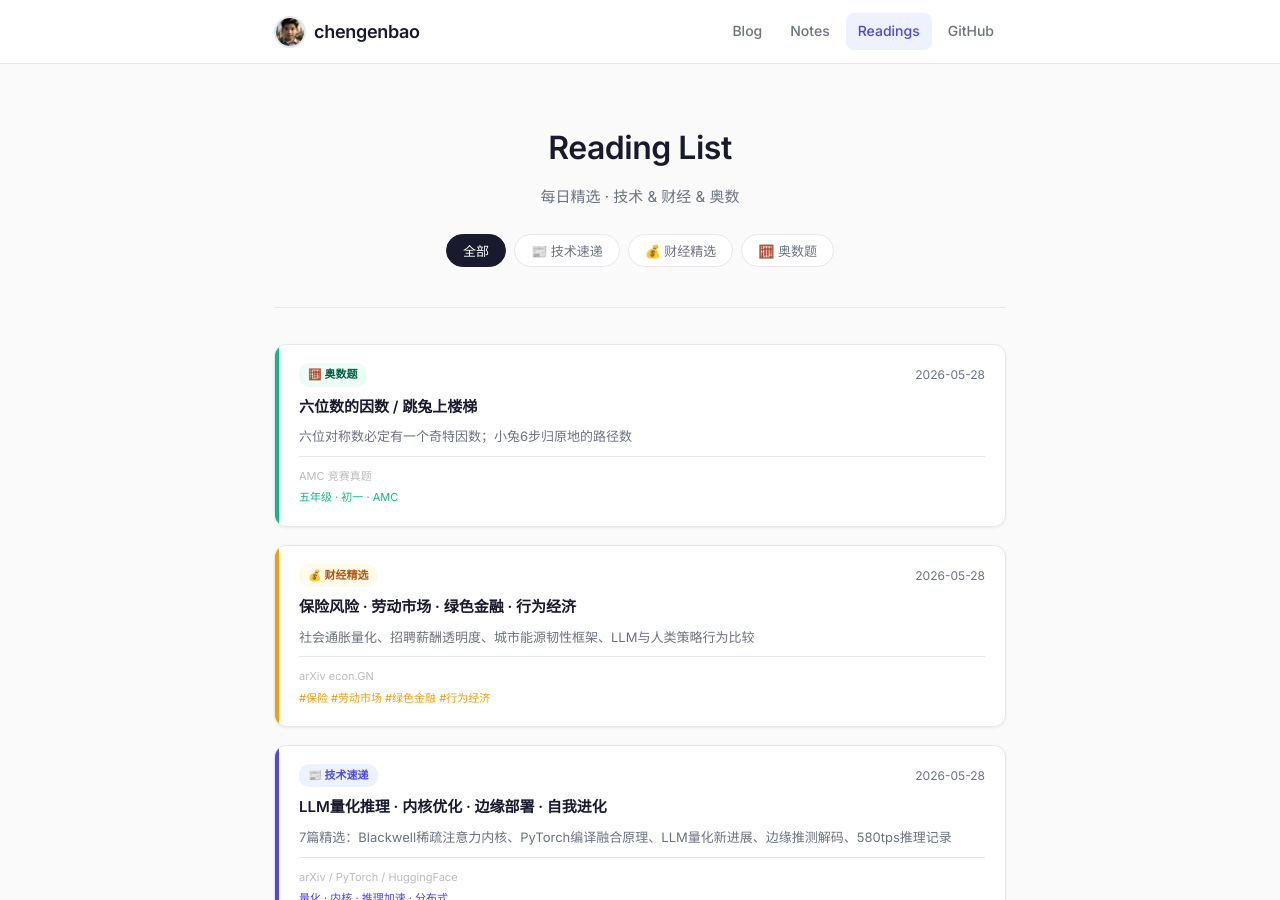
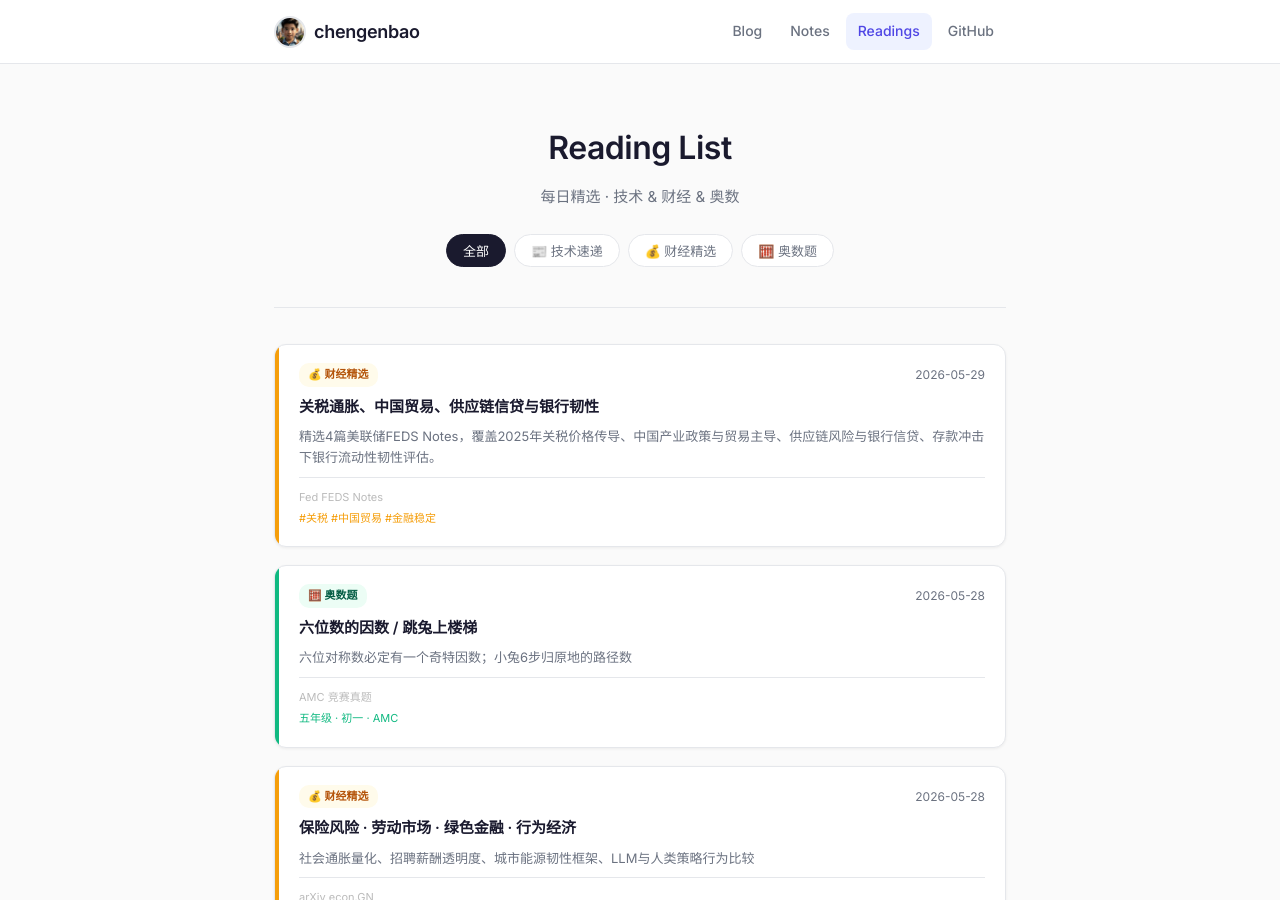
Before and after one commit to chengenbao/chengenbao.github.io, a Jekyll site: the page built from reading-list/index.md, in a window 1280 px wide and 900 px high. Built offline with Jekyll 4.4.1, drawn with Linux system fonts in a browser that asks for light colours.

Commit message:
update reading-list index finance 2026-05-29

```diff
--- a/reading-list/index.md
+++ b/reading-list/index.md
@@ -18,6 +18,22 @@ permalink: /reading-list/
   </div>
 
   <div class="rl-grid">
+<a class="rl-card finance" href="/reading-list/2026-05-29-finance-daily/">
+  <div class="rl-accent"></div>
+  <div class="rl-body">
+    <div class="rl-top">
+      <span class="rl-badge finance">💰 财经精选</span>
+      <time>2026-05-29</time>
+    </div>
+    <h2>关税通胀、中国贸易、供应链信贷与银行韧性</h2>
+    <p>精选4篇美联储FEDS Notes，覆盖2025年关税价格传导、中国产业政策与贸易主导、供应链风险与银行信贷、存款冲击下银行流动性韧性评估。</p>
+    <div class="rl-meta">
+      <span class="rl-source">Fed FEDS Notes</span>
+      <span class="rl-tags">#关税 #中国贸易 #金融稳定</span>
+    </div>
+  </div>
+</a>
+
 <a class="rl-card math" href="/reading-list/2026-05-28-math/"><div class="rl-accent"></div><div class="rl-body"><div class="rl-top"><span class="rl-badge math">🧮 奥数题</span><time>2026-05-28</time></div><h2>六位数的因数 / 跳兔上楼梯</h2><p>六位对称数必定有一个奇特因数；小兔6步归原地的路径数</p><div class="rl-meta"><span class="rl-source">AMC 竞赛真题</span><span class="rl-tags">五年级 · 初一 · AMC</span></div></div></a>
 <a class="rl-card finance" href="/reading-list/2026-05-28-finance-daily/">
   <div class="rl-accent"></div>
```
